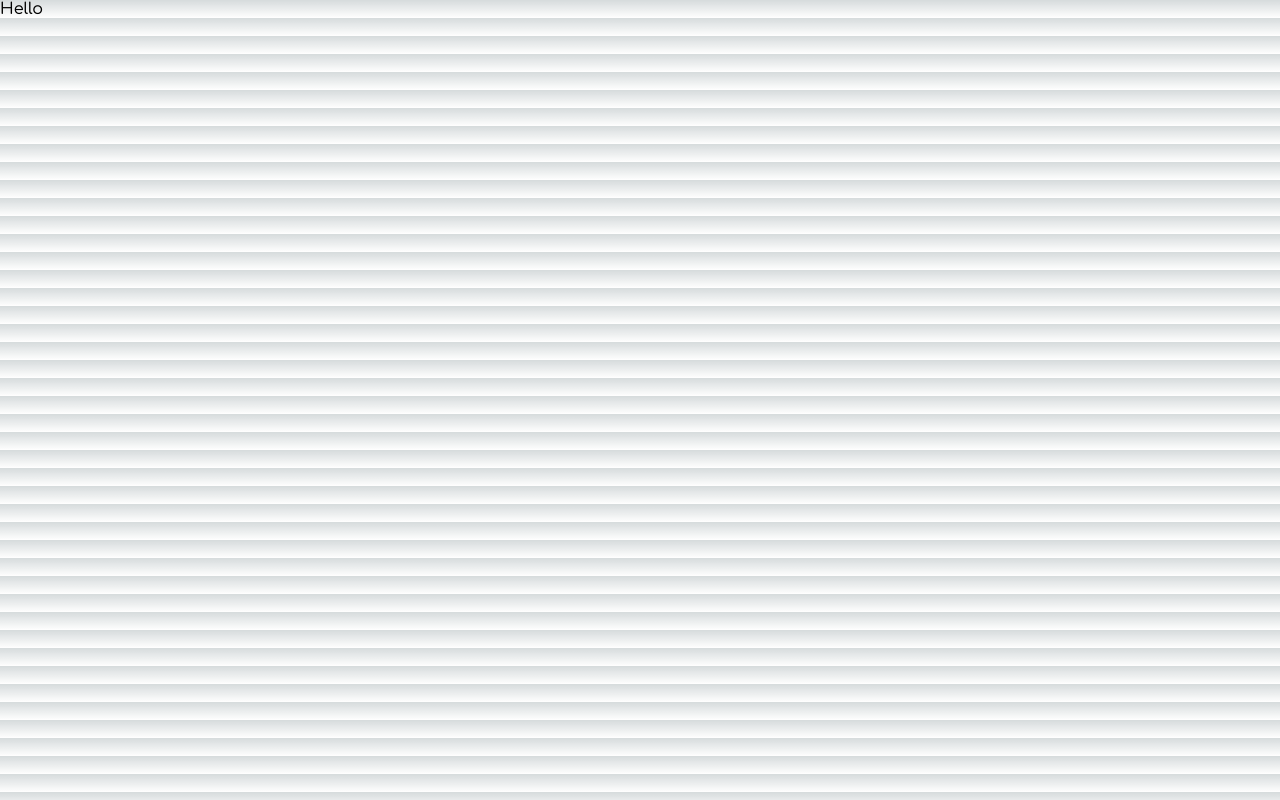
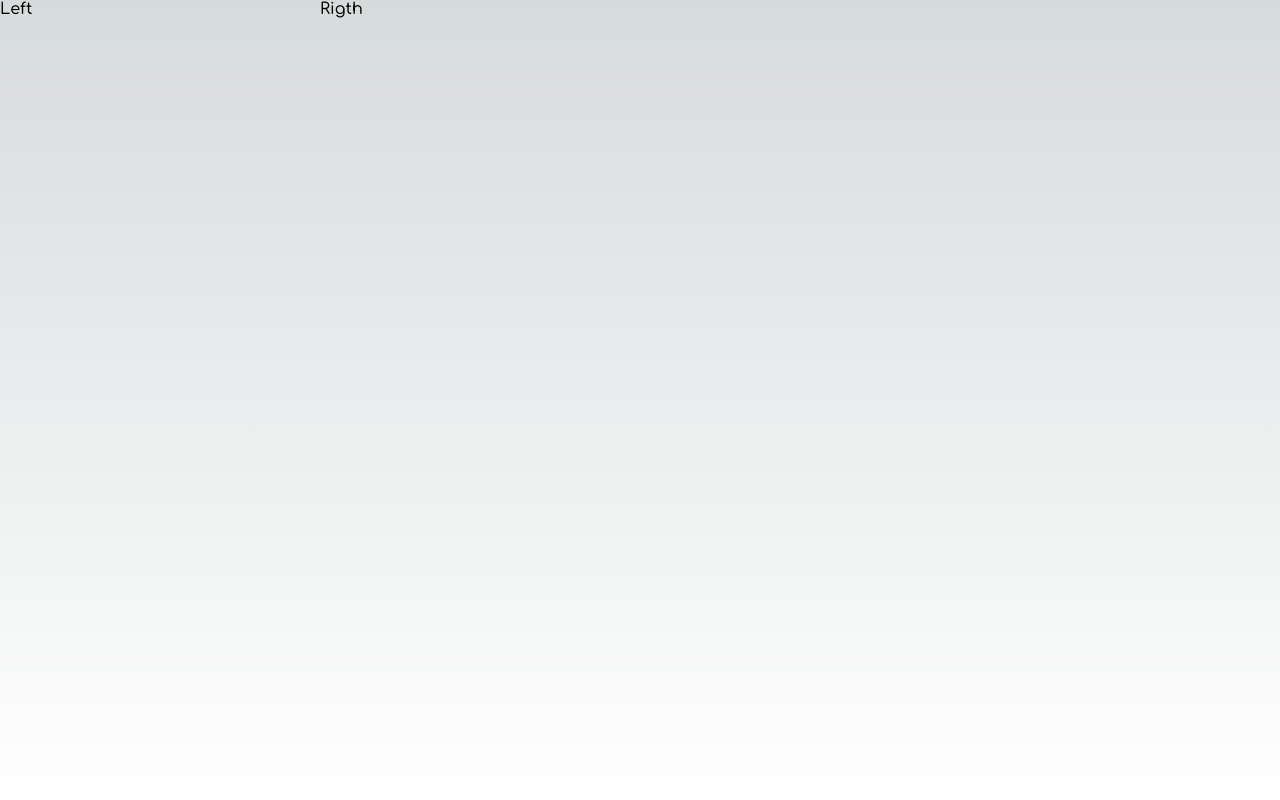
Before and after one commit to mohammad-moa/Multi-Step-Form, a Next.js app: page / in a window 1280 px wide. Built offline with nearby package versions, Linux system fonts and the light colour scheme.

Commit message:
added home page and right / left panel

```diff
--- /dev/null
+++ b/app/(home)/layout.js
@@ -0,0 +1,20 @@
+import '@/styles/globals.css'
+import { Comfortaa } from 'next/font/google'
+
+const comfortaa = Comfortaa({
+  subsets: ["latin"],
+  weight: ["300", "500", "700"]
+})
+
+export const metadata = {
+  title: 'Home Page',
+  description: 'This is home page design - Multi Step Form',
+}
+
+export default function RootLayout({ children }) {
+  return (
+    <html lang="en">
+      <body className={comfortaa.className}>{children}</body>
+    </html>
+  )
+}
--- /dev/null
+++ b/app/(home)/page.js
@@ -0,0 +1,18 @@
+"use client"
+
+import LeftPanel from "@/components/LeftPanel/LeftPanel";
+import RightPanel from "@/components/RightPanel/RightPanel";
+import { Grid } from "@mui/material";
+
+export default function Home() {
+  return (
+    <Grid container height={"100vh"}>
+      <Grid item lg={3}>
+        <LeftPanel />
+      </Grid>
+      <Grid item lg={9}>
+        <RightPanel />
+      </Grid>
+    </Grid>
+  )
+}
--- /dev/null
+++ b/components/LeftPanel/LeftPanel.jsx
@@ -0,0 +1,7 @@
+export default function LeftPanel() {
+    return (
+        <span>
+            Left
+        </span>
+    )
+}
--- /dev/null
+++ b/components/RightPanel/RightPanel.jsx
@@ -0,0 +1,7 @@
+export default function RightPanel() {
+    return (
+        <span>
+            Rigth
+        </span>
+    )
+}
--- a/package.json
+++ b/package.json
@@ -9,6 +9,8 @@
     "lint": "next lint"
   },
   "dependencies": {
+    "@emotion/react": "^11.11.1",
+    "@emotion/styled": "^11.11.0",
     "@mui/material": "^5.13.4",
     "@mui/styled-engine-sc": "^5.12.0",
     "eslint": "8.42.0",
--- /dev/null
+++ b/styles/globals.css
@@ -0,0 +1,16 @@
+* {
+  box-sizing: border-box;
+  padding: 0;
+  margin: 0;
+}
+
+html,
+body {
+  max-width: 100vw;
+  height: 100vh;
+  overflow-x: hidden;
+}
+
+a {
+  text-decoration: none;
+}
```
Also changed, not shown: 2 other files (tests, documents, lock files or other folders).
